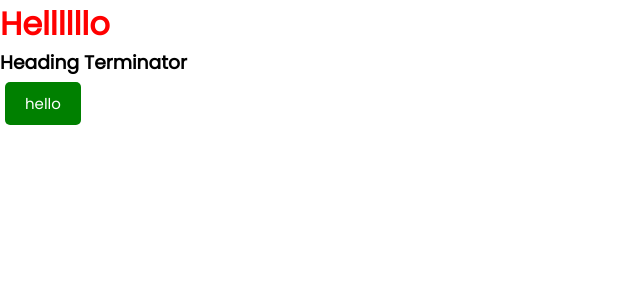
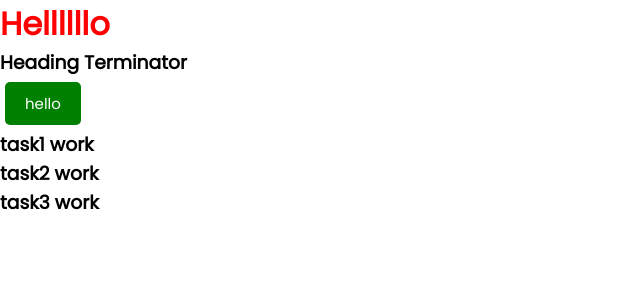
Before and after one commit to Abhishek4298/reactlearnTraversy, a React (Create React App) app: page / in a window 1280 px wide. Shown: the top 300 px of the page, without its empty margins (0-640 px from the left). Built offline with nearby package versions, Linux system fonts and the light colour scheme.

Commit message:
map function in task component

```diff
--- a/src/component/Header.jsx
+++ b/src/component/Header.jsx
@@ -1,5 +1,6 @@
 import React from 'react'
 import Button from "./Button";
+import Task from "./Task";
 
 const Header = (props) => {
     const onClick = () => {
@@ -9,6 +10,7 @@ const Header = (props) => {
         <>
             <h3 >Heading {props.title}</h3>
             <Button color="green" text="hello" onClick={onClick} />
+            <Task />
         </>
     )
 }
--- /dev/null
+++ b/src/component/Task.jsx
@@ -0,0 +1,30 @@
+const tasks = [
+    {
+        id: "1",
+        text: "task1 work",
+        day: "1st feb",
+        reminder: "true"
+    }, {
+        id: "2",
+        text: "task2 work",
+        day: "15  feb",
+        reminder: "true"
+    }, {
+        id: "3",
+        text: "task3 work",
+        day: "30 feb",
+        reminder: "true"
+    }
+
+]
+const Task = () => {
+    return (
+        <>
+            {tasks.map((el) => (
+                <h3 key={el.id}>{el.text}</h3>
+            ))}
+        </>
+    )
+}
+
+export default Task
```
